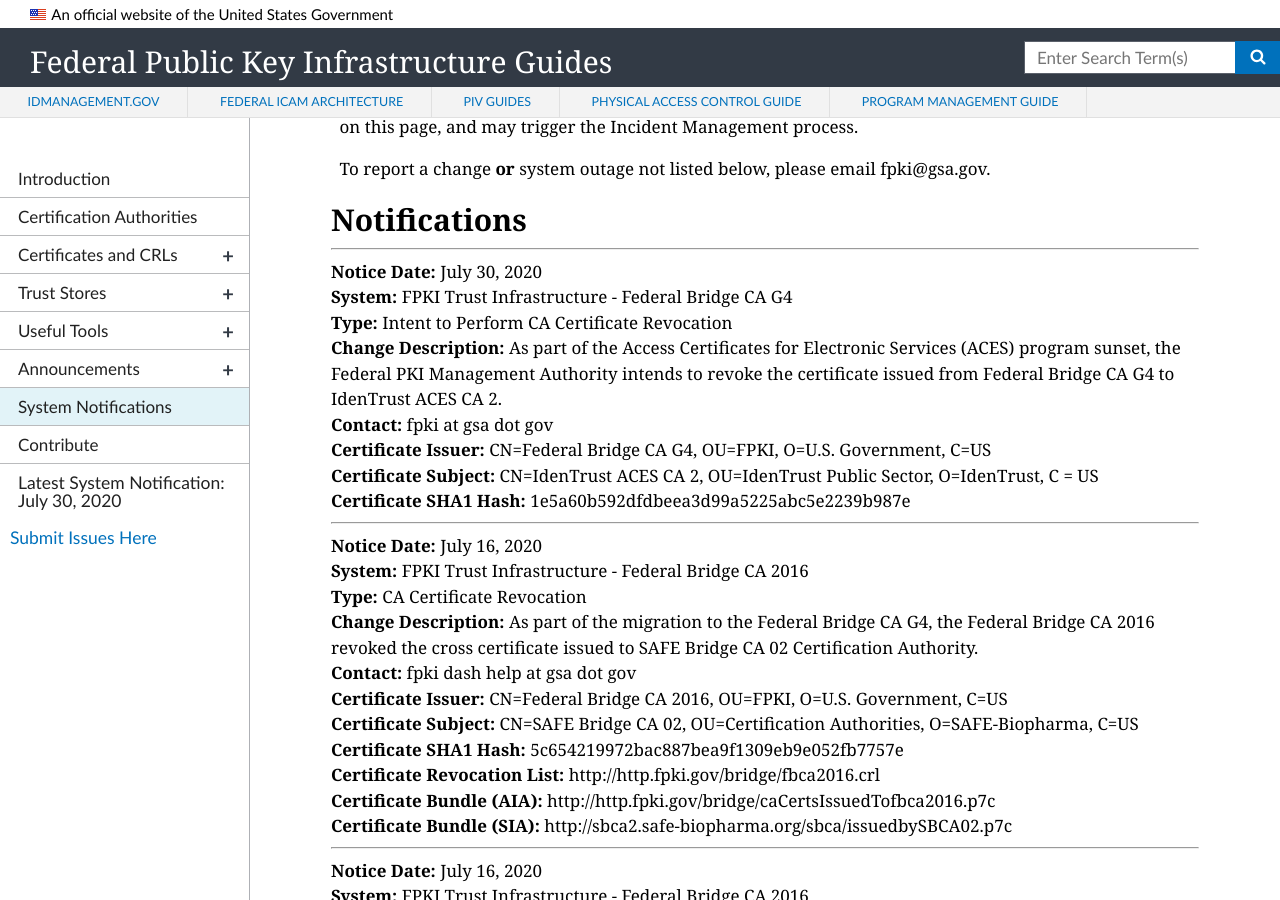
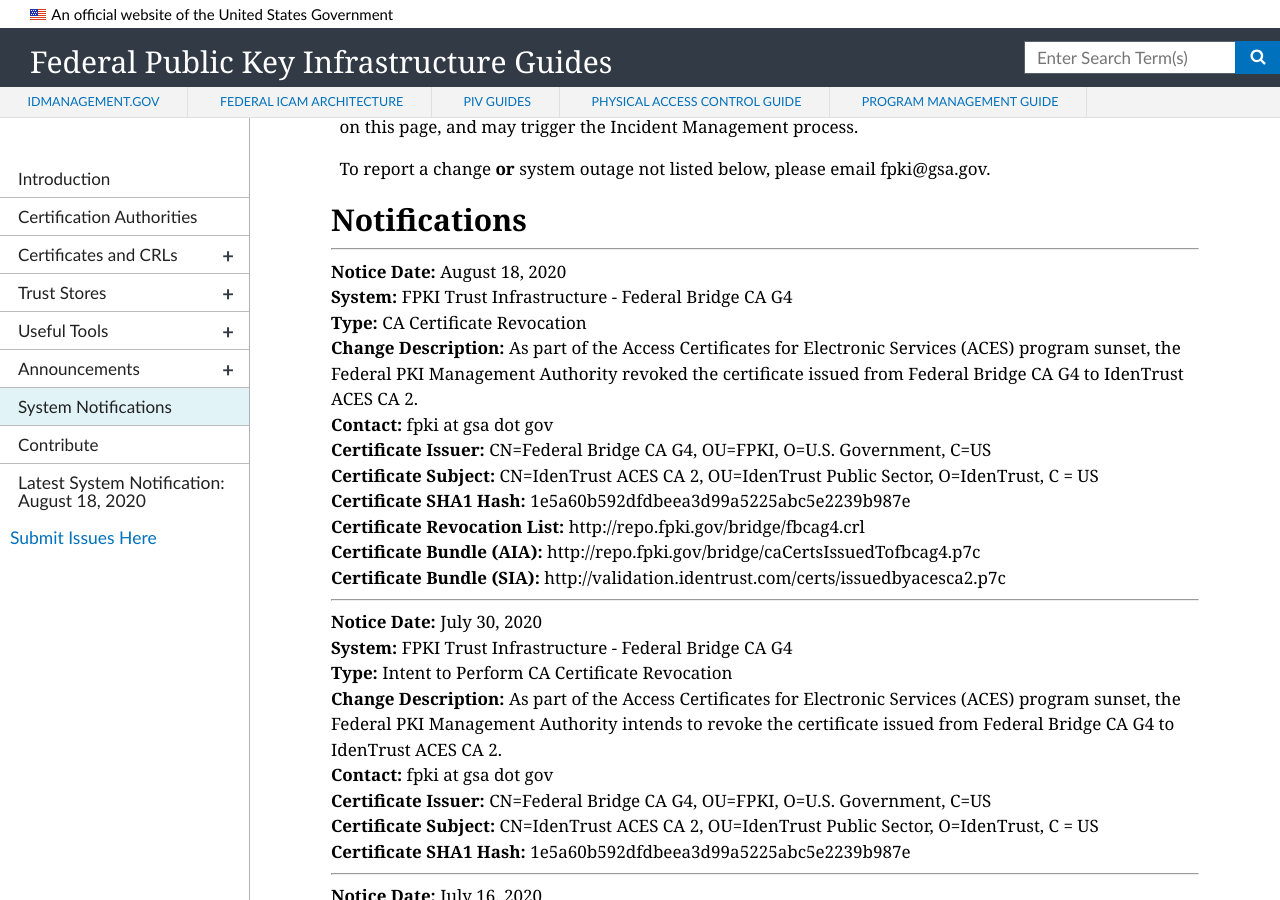
Before and after one commit to GSA/fpki-guides, a Jekyll site: the page built from pages/fpki_notifications.md, in a window 1280 px wide and 900 px high, scrolled down 672 px. Built offline with Jekyll 4.4.1, drawn with Linux system fonts in a browser that asks for light colours; nearby versions of some CDN libraries.

Commit message:
Update notifications.yml
Apologies for the update after Pull Request. Adding in a System Notification for the revocation of IdenTrust ACES CA 2 (took place earlier today).

```diff
--- a/_data/notifications.yml
+++ b/_data/notifications.yml
@@ -2683,6 +2683,19 @@
   ca_certificate_subject: CN=IdenTrust ACES CA 2, OU=IdenTrust Public Sector, O=IdenTrust, C = US
 
 
+- notice_date: August 18, 2020
+  change_type: CA Certificate Revocation
+  system: FPKI Trust Infrastructure - Federal Bridge CA G4
+  change_description: As part of the Access Certificates for Electronic Services (ACES) program sunset, the Federal PKI Management Authority revoked the certificate issued from Federal Bridge CA G4 to IdenTrust ACES CA 2.
+  contact: fpki at gsa dot gov
+  ca_certificate_hash: 1e5a60b592dfdbeea3d99a5225abc5e2239b987e
+  ca_certificate_issuer: CN=Federal Bridge CA G4, OU=FPKI, O=U.S. Government, C=US
+  ca_certificate_subject: CN=IdenTrust ACES CA 2, OU=IdenTrust Public Sector, O=IdenTrust, C = US
+  cdp_uri: http://repo.fpki.gov/bridge/fbcag4.crl
+  aia_uri: http://repo.fpki.gov/bridge/caCertsIssuedTofbcag4.p7c
+  sia_uri: http://validation.identrust.com/certs/issuedbyacesca2.p7c
+
+
 #- notice_date:
 #  change_type: CA Certificate Issuance
 #  start_datetime:
```
